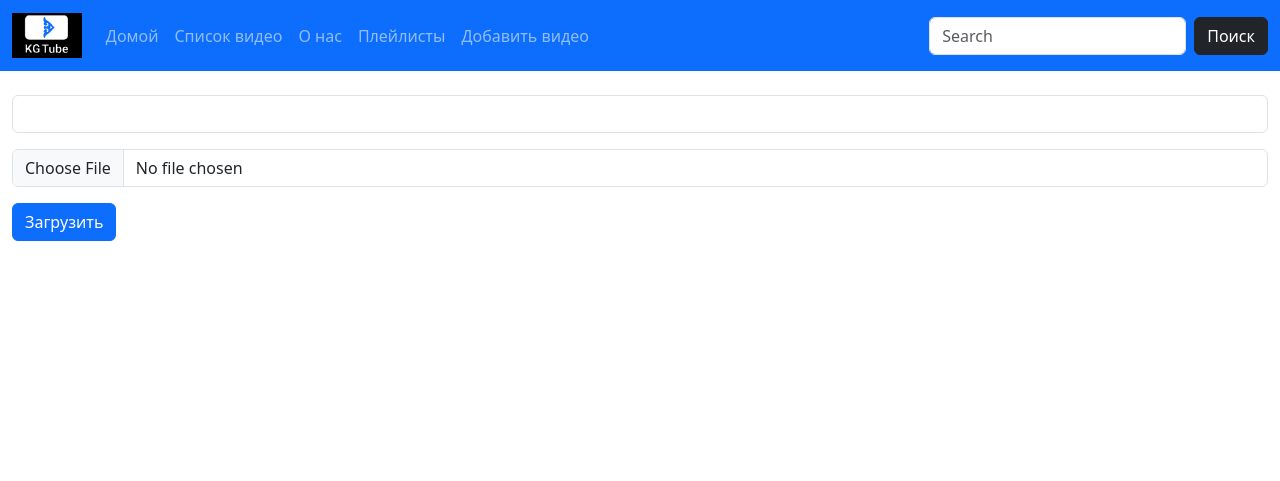
After one commit to Amankaium/kgtube, a Django app: page /video-add/ in a window 1280 px wide. The commit adds this page. Shown: the top 481 px of the page. Run offline with Django 4.2, Linux system fonts and the light colour scheme; some libraries are stand-ins or nearby versions.

Commit message:
added video creation

```diff
--- a/core/static/main.css
+++ b/core/static/main.css
@@ -10,3 +10,7 @@
 /* div {
     color: rgb(0, 150, 30)
 } */
+a, a:hover {
+    color: #333;
+    text-decoration: none;
+}
--- a/core/templates/base.html
+++ b/core/templates/base.html
@@ -1,13 +1,16 @@
 <!DOCTYPE html>
 {% load static %}
+{% load django_bootstrap5 %}
 <html lang="en">
 <head>
     <meta charset="UTF-8">
     <meta name="viewport" content="width=device-width, initial-scale=1.0">
     <title>Document</title>
     <link rel="shortcut icon" href="{% static 'logo.png' %}" type="image/x-icon">
-    <link rel="stylesheet" href="https://cdn.jsdelivr.net/npm/bootstrap@5.2.3/dist/css/bootstrap.min.css">
-    <script src="https://cdn.jsdelivr.net/npm/bootstrap@5.2.3/dist/js/bootstrap.bundle.min.js"></script>
+    <!-- <link rel="stylesheet" href="https://cdn.jsdelivr.net/npm/bootstrap@5.2.3/dist/css/bootstrap.min.css">
+    <script src="https://cdn.jsdelivr.net/npm/bootstrap@5.2.3/dist/js/bootstrap.bundle.min.js"></script> -->
+    {% bootstrap_css %}
+    {% bootstrap_javascript %}
     <link
         rel="stylesheet"
         href="{% static 'main.css' %}">
@@ -37,7 +40,7 @@
               <a class="nav-link" href="/playlists/">Плейлисты</a>
             </li>
             <li class="nav-item">
-              <a class="nav-link" href="#">Наша команда</a>
+              <a class="nav-link" href="{% url 'video-add' %}">Добавить видео</a>
             </li>
           </ul>
           <form class="d-flex">
--- /dev/null
+++ b/core/templates/video_add.html
@@ -0,0 +1,14 @@
+{% extends 'base.html' %}
+
+{% block content %}
+    <form method="POST" enctype="multipart/form-data">
+        {% csrf_token %}
+        <p>
+            <input class="form-control" type="text" name="video_name">
+        </p>
+        <p>
+            <input class="form-control" type="file" name="video_file">
+        </p>
+        <button class="btn btn-primary">Загрузить</button>
+    </form>
+{% endblock %}
--- a/core/templates/videos.html
+++ b/core/templates/videos.html
@@ -1,4 +1,5 @@
 {% extends 'base.html' %}
+{% load static %}
 
 {% block content %}
     <div class="row">
@@ -8,8 +9,8 @@
                     <video width="95%">
                         <source src="{{ video.file_path.url }}">
                     </video>
-                    <div>{{ video.name }}</div>
-                    <span>Лайков: {{ video.likes }}</span>
+                    <h3>{{ video.name }}</h3>
+                    <span><img height="20px" src="{% static 'like.svg' %}" alt=""> {{ video.likes }}</span>
                 </a>
             </div>
         {% endfor %}
--- a/kgtube/settings.py
+++ b/kgtube/settings.py
@@ -37,6 +37,9 @@ INSTALLED_APPS = [
     'django.contrib.sessions',
     'django.contrib.messages',
     'django.contrib.staticfiles',
+
+    "django_bootstrap5",
+
     'core',
     'video',
     'playlist',
--- a/kgtube/urls.py
+++ b/kgtube/urls.py
@@ -19,7 +19,7 @@ from django.urls import path
 from core.views import homepage, about_view
 from playlist.views import playlists
 # from playlist import views
-from video.views import videos, video
+from video.views import videos, video, video_add
 from django.conf import settings
 from django.conf.urls.static import static
 
@@ -31,6 +31,7 @@ urlpatterns = [
     # path('playlists/', views.playlists),
     path('videos/', videos),
     path('video/<int:id>/', video),
+    path('video-add/', video_add, name='video-add')
 ]
 
 urlpatterns += static(settings.STATIC_URL, document_root=settings.STATIC_ROOT)
--- a/video/views.py
+++ b/video/views.py
@@ -1,4 +1,4 @@
-from django.shortcuts import render
+from django.shortcuts import render, redirect
 from .models import Video
 
 
@@ -12,3 +12,18 @@ def video(request, id):
     # SELECT * FROM video_video WHERE id = 7;
     video_object = Video.objects.get(id=id)
     return render(request, 'video.html', {"video": video_object})
+
+def video_add(request):
+    if request.method == "GET":
+        return render(request, 'video_add.html')
+    elif request.method == "POST":
+        name = request.POST["video_name"]
+        video_file = request.FILES["video_file"]
+        video_object = Video(
+            name=name,
+            file_path=video_file,
+        )
+        # video_object.description = "hello world"
+        # INSERT INTO ...
+        video_object.save()
+        return redirect(video, id=video_object.id)
```
Also changed, not shown: core/static/like.svg (added).
